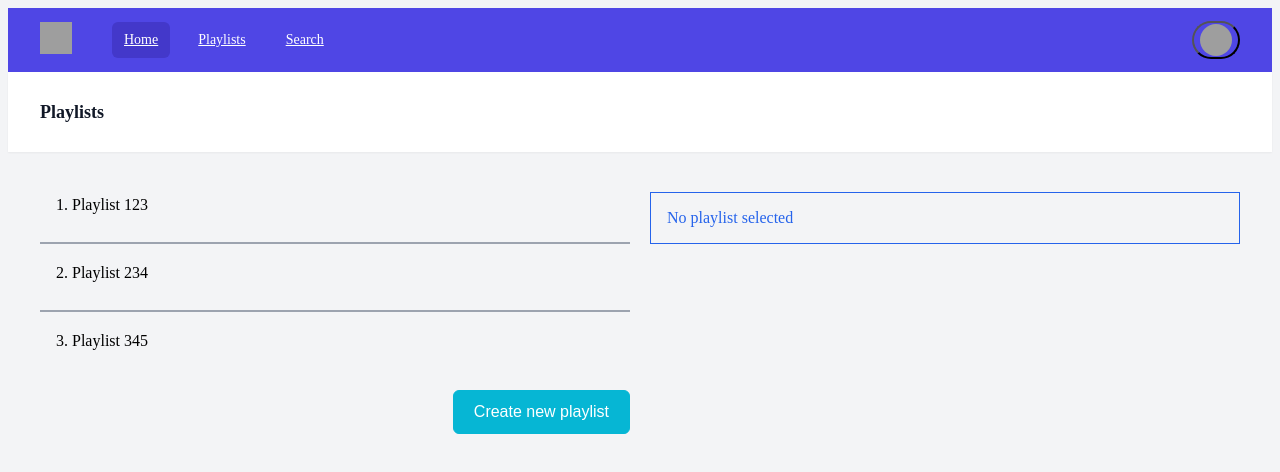
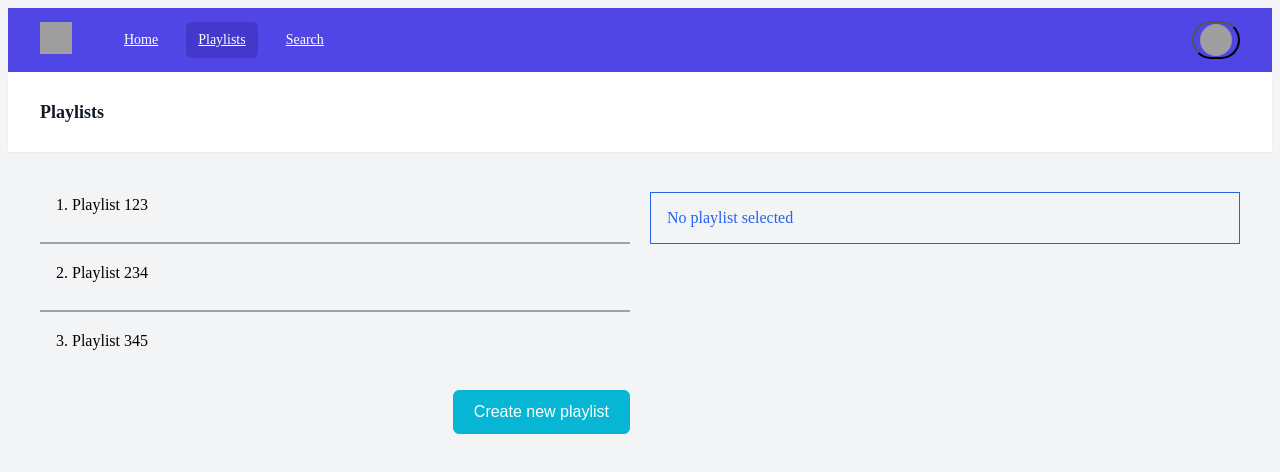
Before and after one commit to irondev84/kursReact, a React (Vite) app: page /playlists in a window 1280 px wide. Shown: the top 472 px of the page. Built offline with nearby package versions, Linux system fonts and the light colour scheme; grey boxes are pictures that could not be loaded; a web font is replaced by a local one.

Commit message:
Decorator - wrap component + forwardRef

```diff
--- a/src/App.tsx
+++ b/src/App.tsx
@@ -1,9 +1,34 @@
 import "primereact/resources/themes/lara-light-cyan/theme.css";
-import { Outlet } from "react-router-dom";
-import { Fragment } from "react";
-import { Disclosure, Menu, Transition, MenuButton } from "@headlessui/react";
+import { Link, NavLink, Outlet, NavLinkProps } from "react-router-dom";
+import { Fragment, forwardRef } from "react";
+import {
+  Disclosure,
+  Menu,
+  Transition,
+  MenuButton,
+  MenuItem,
+  MenuItems,
+} from "@headlessui/react";
 import { Bars3Icon, BellIcon, XMarkIcon } from "@heroicons/react/24/outline";
 import classNames from "classnames";
+
+const AppLink = forwardRef<
+  HTMLAnchorElement,
+  NavLinkProps & React.RefAttributes<HTMLAnchorElement>
+>((props, ref) => (
+  <NavLink
+    {...props}
+    className={({ isActive }) =>
+      classNames(
+        { "bg-indigo-700 text-white": isActive },
+        !isActive && "text-white hover:bg-indigo-500 hover:bg-opacity-75",
+        "rounded-md px-3 py-2 text-sm font-medium",
+        props.className
+      )
+    }
+    ref={ref}
+  />
+));
 
 function App() {
   const user = {
@@ -47,19 +72,15 @@ function App() {
                     <div className="hidden md:block">
                       <div className="ml-10 flex items-baseline space-x-4">
                         {navigation.map((item) => (
-                          <a
+                          // <Link
+                          // <NavLink
+                          <AppLink
                             key={item.name}
-                            href={item.href}
-                            className={classNames(
-                              item.current
-                                ? "bg-indigo-700 text-white"
-                                : "text-white hover:bg-indigo-500 hover:bg-opacity-75",
-                              "rounded-md px-3 py-2 text-sm font-medium"
-                            )}
+                            to={item.href}
                             aria-current={item.current ? "page" : undefined}
                           >
                             {item.name}
-                          </a>
+                          </AppLink>
                         ))}
                       </div>
                     </div>
@@ -97,9 +118,9 @@ function App() {
                           leaveFrom="transform opacity-100 scale-100"
                           leaveTo="transform opacity-0 scale-95"
                         >
-                          <Menu.Items className="absolute right-0 z-10 mt-2 w-48 origin-top-right rounded-md bg-white py-1 shadow-lg ring-1 ring-black ring-opacity-5 focus:outline-none">
+                          <MenuItems className="absolute right-0 z-10 mt-2 w-48 origin-top-right rounded-md bg-white py-1 shadow-lg ring-1 ring-black ring-opacity-5 focus:outline-none">
                             {userNavigation.map((item) => (
-                              <Menu.Item key={item.name}>
+                              <MenuItem key={item.name}>
                                 {({ active }) => (
                                   <a
                                     href={item.href}
@@ -111,9 +132,9 @@ function App() {
                                     {item.name}
                                   </a>
                                 )}
-                              </Menu.Item>
+                              </MenuItem>
                             ))}
-                          </Menu.Items>
+                          </MenuItems>
                         </Transition>
                       </Menu>
                     </div>
```
